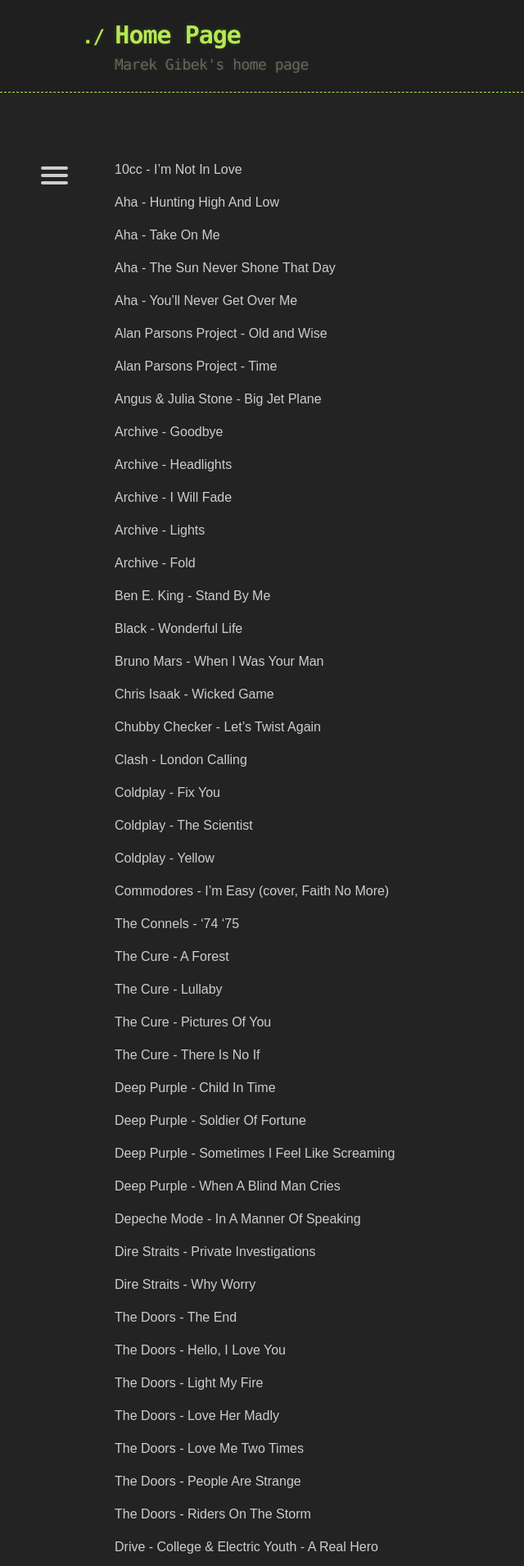
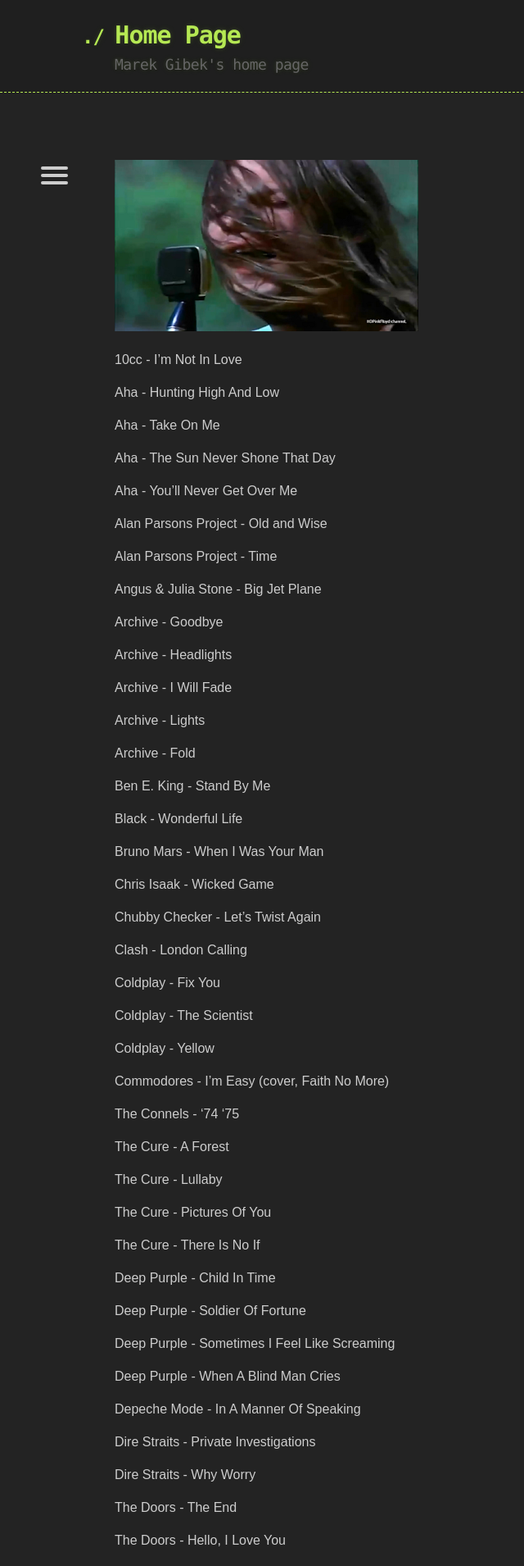
Before and after one commit to marek-g/marek-g.github.io, a Jekyll site: the page built from posts/about/fav_music.md, in a window 1280 px wide. Shown: the top 1910 px of the page at 82% size, without its empty margins (0-640 px from the left). Built offline with Jekyll 4.4.1, drawn with Linux system fonts in a browser that asks for light colours; our own code applies the rules of GitHub Pages for plain Markdown files.

Commit message:
Update fav_music.md

```diff
--- a/posts/about/fav_music.md
+++ b/posts/about/fav_music.md
@@ -1,3 +1,5 @@
+![music](music.png)
+
 10cc - I'm Not In Love
 
 Aha - Hunting High And Low
```
